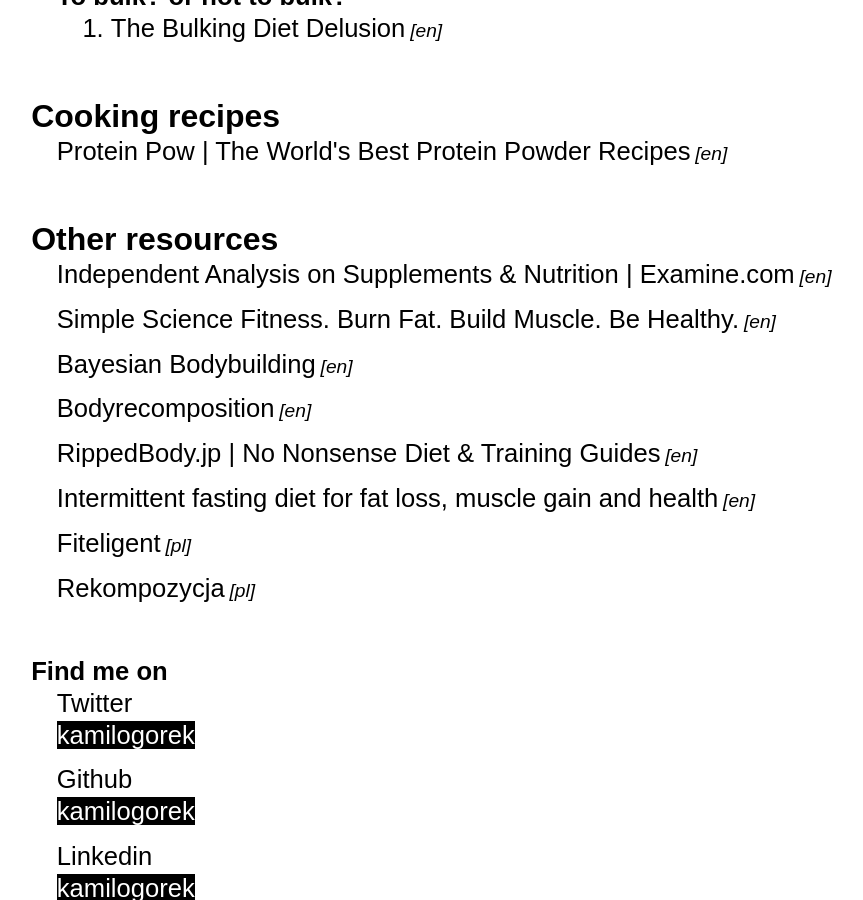
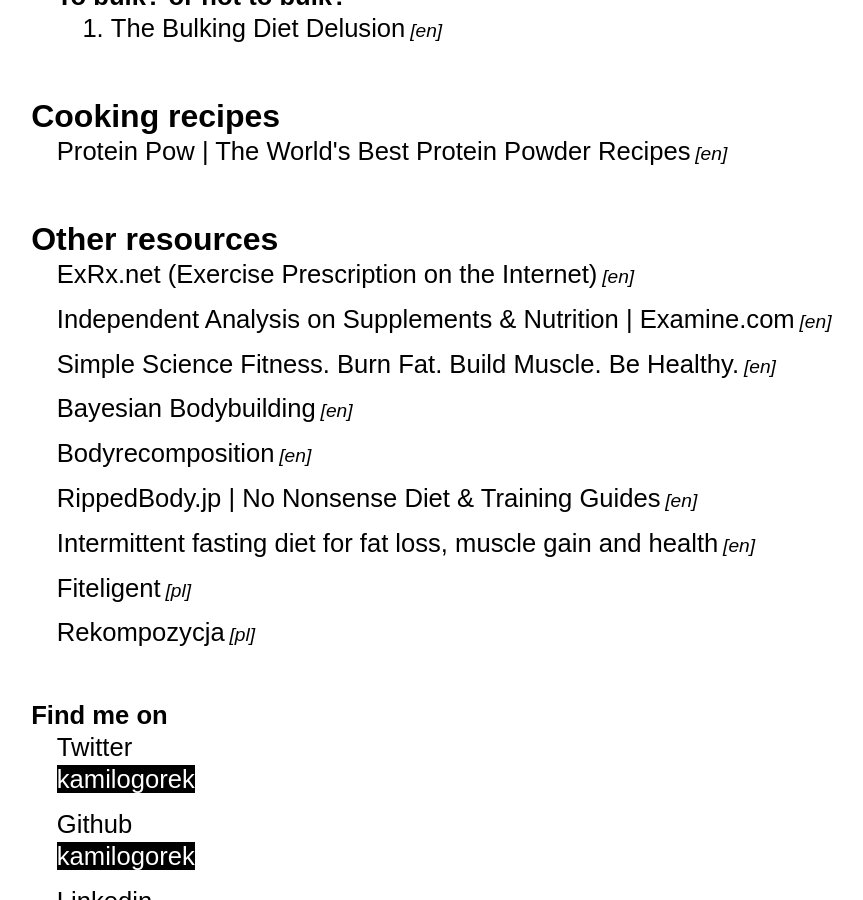
Before and after one commit to kamilogorek/kamilogorek, a Jekyll site: the page built from nutrition.md, in a window 1280 px wide and 900 px high, scrolled down 3586 px. Shown: the whole window, without its empty margins (20-883 px from the left). Built offline with Jekyll 4.4.1, drawn with Linux system fonts in a browser that asks for light colours.

Commit message:
[sport] Added ExRx.net to nutrition resources

```diff
--- a/nutrition.md
+++ b/nutrition.md
@@ -183,6 +183,7 @@
     <section class="info-section">
         <h4 class="info-section-title">Other resources</h4>
         <dl class="info-section-list">
+            <dt data-lang="en"><a href="http://exrx.net">ExRx.net (Exercise Prescription on the Internet)</a></dt>
             <dt data-lang="en"><a href="http://examine.com/">Independent Analysis on Supplements &amp; Nutrition | Examine.com</a></dt>
             <dt data-lang="en"><a href="http://simplesciencefitness.com/">Simple Science Fitness. Burn Fat. Build Muscle. Be Healthy.</a></dt>
             <dt data-lang="en"><a href="http://bayesianbodybuilding.com/">Bayesian Bodybuilding</a></dt>
```
